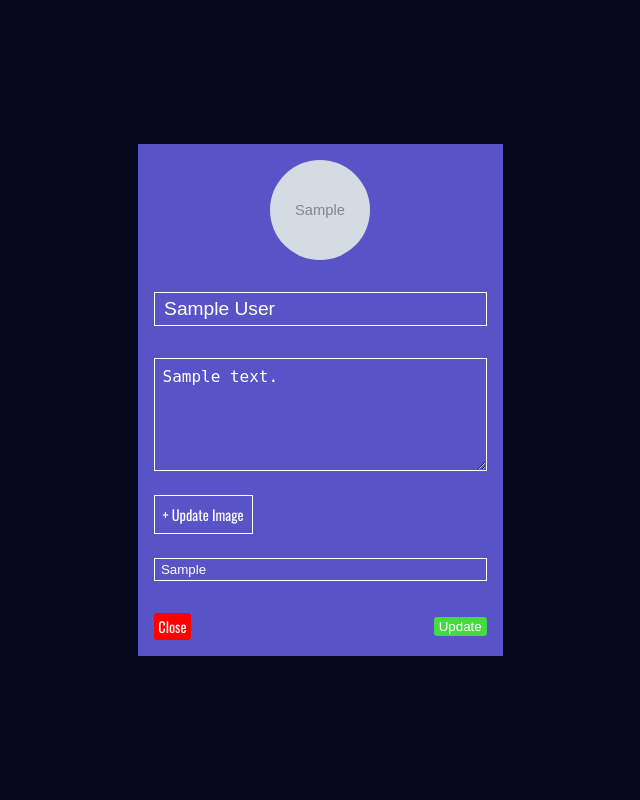
After one commit to fazilcodes/BlogDaily-Django, a Django app: page /updateprofile/1 in a window 1280 px wide. The commit adds this page. Shown: the whole page, without its empty margins (320-960 px from the left). Run offline with Django 4.2, Linux system fonts and the light colour scheme; tables that the repository leaves empty hold one stand-in row (values such as "Sample post"); grey boxes marked "Sample" are stand-in pictures.

Commit message:
Update Profile Details

```diff
--- a/blog_app/models.py
+++ b/blog_app/models.py
@@ -14,6 +14,7 @@ User = get_user_model()
 
 class UserProfileDB(models.Model):
     user = models.ForeignKey(User, on_delete=models.CASCADE)
+    profil_name = models.CharField(max_length=200, null=True, blank=True)
     bio = models.TextField(blank=True)
     profile_image = models.ImageField(upload_to="Profile_Pictures", blank=True, default="default_profile.png")
     profession = models.CharField(max_length=200, blank=True, null=True)
--- a/blog_app/templates/updateblog.html
+++ b/blog_app/templates/updateblog.html
@@ -4,7 +4,7 @@
 <head>
     <meta charset="UTF-8">
     <meta name="viewport" content="width=device-width, initial-scale=1.0">
-    <title>Edit</title>
+    <title>Update-Blog</title>
     <link rel="stylesheet" href="{% static 'css/index.css' %}">
     <link rel="stylesheet" href="{% static 'css/blog.css' %}">
     <link rel="stylesheet" href="{% static 'css/updateblog.css' %}">
--- /dev/null
+++ b/blog_app/templates/updateprofile.html
@@ -0,0 +1,45 @@
+<!DOCTYPE html>
+{% load static %}
+<html lang="en">
+<head>
+    <meta charset="UTF-8">
+    <meta name="viewport" content="width=device-width, initial-scale=1.0">
+    <title>Update-Profile</title>
+    <link rel="stylesheet" href="{% static 'css/index.css' %}">
+    <link rel="stylesheet" href="{% static 'css/blog.css' %}">
+    <link rel="stylesheet" href="{% static 'css/updateblog.css' %}">
+    <link rel="stylesheet" href="{% static 'css/updateprofile.css' %}">
+</head>
+<body>
+    <div id="popup" class="popup">
+        <form id="blogupdateform" action="" method="post" enctype="multipart/form-data">
+            {% csrf_token %}
+            <div class="updateprofile_image">
+                <img src="{{ profile.profile_image.url }}" alt="">
+            </div>
+            <input type="text" name="update_name" class="popup_form-title" value="{{ profile.profil_name }}">
+            <textarea name="update_bio" class="popup_form-caption"  id="" cols="30" rows="5" >{{ profile.bio }}</textarea>
+            <div class="form_input-image">
+                <input type="file" id="file" name="update_image" accept="images/*" id="add_image">
+                <label for="file" class="label_popup">+ Update Image</label>
+            </div>
+            <input type="text" class="popup_form-category" name="update_profession" value="{{ profile.profession }}">
+            <div class="form_popup-btn">
+                <a id="close-btn">Close</a>
+                <input type="submit" value="Update" class="addblog_btn-form">
+            </div>
+        </form>
+    </div>
+
+
+
+
+    <script>
+        document.getElementById("close-btn").addEventListener("click", function(event) {
+            event.preventDefault();
+            window.history.back();
+        });
+    </script>
+</body>
+
+</html>
--- a/blog_app/urls.py
+++ b/blog_app/urls.py
@@ -10,5 +10,6 @@ urlpatterns = [
     path('post/<int:id>', views.Post, name="post"),
     path('blog/', views.Addblog, name='addblog'),
     path('addblogajax', views.AddBlog_Ajax, name='ajax'),
-    path('updateblog/<int:id>', views.Updateblog, name="updateblog")
+    path('updateblog/<int:id>', views.Updateblog, name="updateblog"),
+    path('updateprofile/<int:id>', views.Updateprofile, name='updateprofile')
 ]
--- a/blog_app/views.py
+++ b/blog_app/views.py
@@ -148,10 +148,39 @@ def AddBlog_Ajax(req):
                 'msg': 'Data Saved',
                 'title': addblog.title,
                 'category': addblog.category,
-                'blog_image': addblog.blog_image.url  # Assuming 'blog_image' is a FileField in the BlogPostDB model
+                'blog_image': addblog.blog_image.url,
+                'id': addblog.id
             }
 
             return JsonResponse(response_data)
+
+
+# --------Update Views----------------
+
+def Updateprofile(req, id):
+
+    profile = UserProfileDB.objects.get(id=id)
+
+    if req.method == 'POST':
+        if req.FILES.get('update_image') is None:
+            image = profile.profile_image
+        else:
+            image = req.FILES.get('update_image')
+
+        name = req.POST.get('update_name')
+        bio = req.POST.get('update_bio')
+        profession = req.POST.get('update_profession')
+
+        profile.profil_name = name
+        profile.bio = bio
+        profile.profession = profession
+        profile.profile_image = image
+        profile.save()
+
+        return redirect('home')
+
+    context = {'profile': profile}
+    return render(req, 'updateprofile.html', context)
 
 
 def Updateblog(req, id):
--- /dev/null
+++ b/static/css/updateprofile.css
@@ -0,0 +1,13 @@
+.updateprofile_image {
+    width: 100px;
+    height: 100px;
+    overflow: hidden;
+    align-self: center;
+    border-radius: 50%;
+}
+
+.updateprofile_image img {
+    width: 100%;
+    height: 100%;
+    object-fit: cover;
+}
```
Also changed, not shown: blog_app/templates/blog.html (+6 -3 lines), blog_app/templates/profile.html (+13 -5 lines), static/css/profile.css (+17 -2 lines), blog_app/migrations/0004_userprofiledb_profil_name.py (added), media/Post-Images/Green_And_Black_Minimalist_Radio_Podcast_Logo.png (added), media/Post-Images/Purple_Yellow_Black_Neon_SciFi_YouTube_Banner_2.png (added), media/Post-Images/undraw_stepping_up_g6oo__1_-removebg-preview.png (added), media/Post-Images/undraw_stepping_up_g6oo__1_-removebg-preview_iJfDzIo.png (added).
